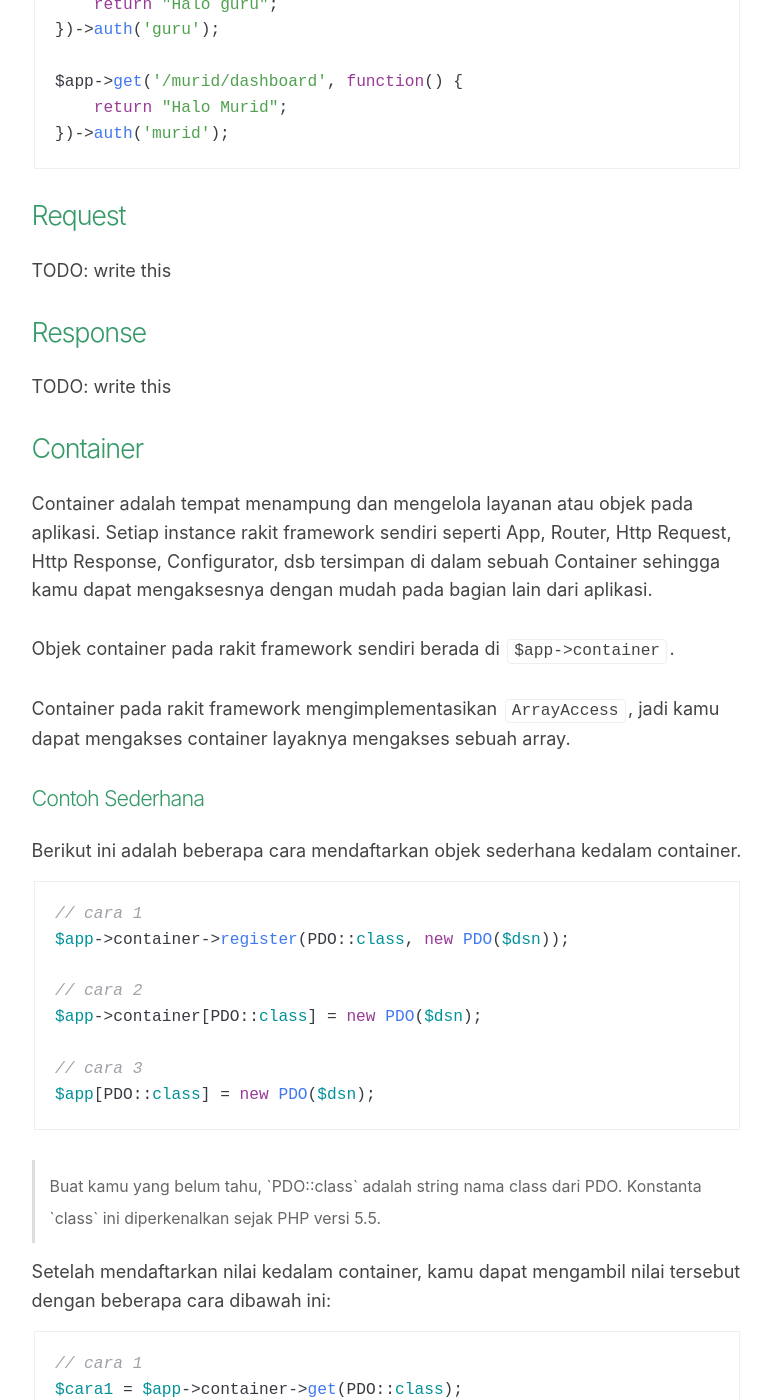
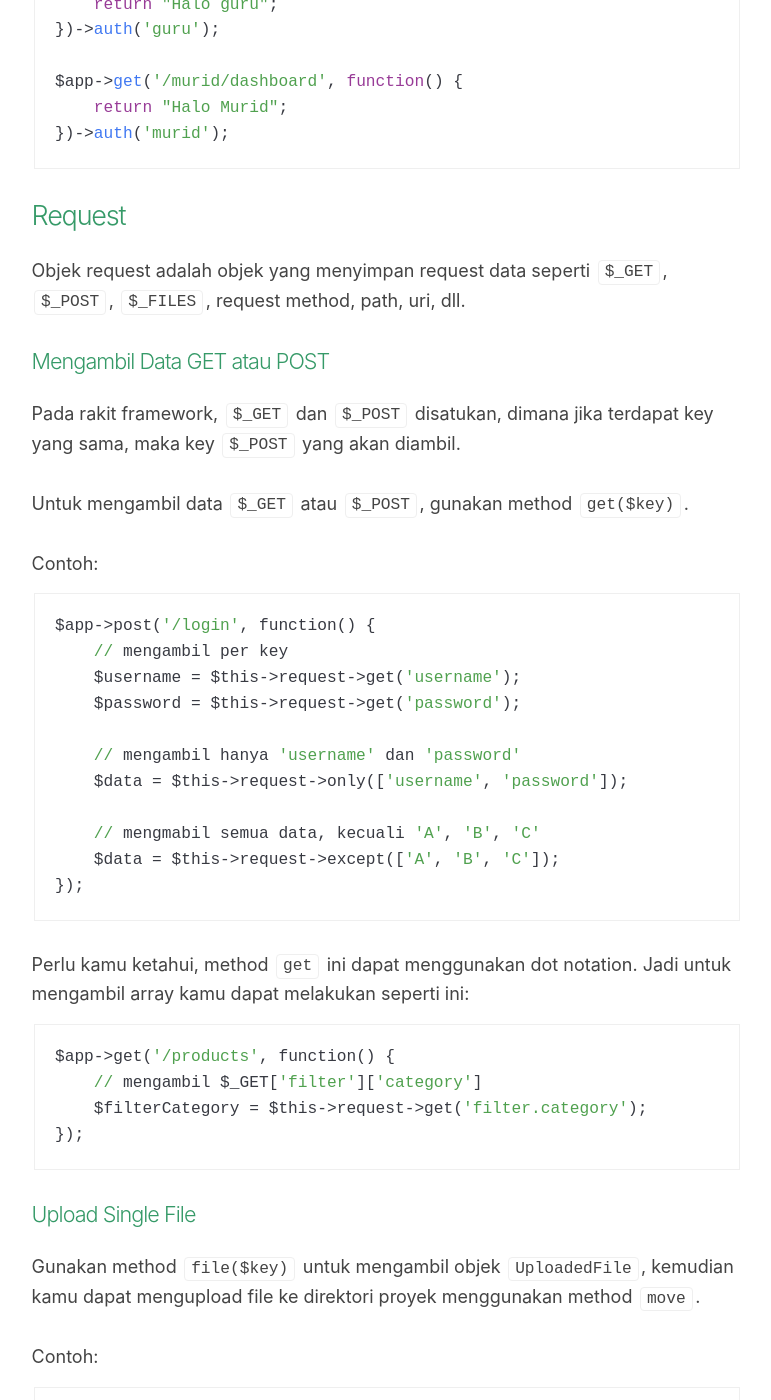
Before and after one commit to afsaepudin/rakit.github.io, a Jekyll site: the page built from id/documentation.md, in a window 1280 px wide and 1400 px high, scrolled down 13028 px. Shown: the whole window, without its empty margins (378-1149 px from the left). Built offline with Jekyll 4.4.1, drawn with Linux system fonts in a browser that asks for light colours; nearby versions of some CDN libraries; some of the changed text lies outside the part shown.

Commit message:
Menambahkan dokumentasi request

````diff
--- a/_includes/docs/id/request.md
+++ b/_includes/docs/id/request.md
@@ -2,4 +2,126 @@
 
 ## [Request](#request)
 
-TODO: write this
+Objek request adalah objek yang menyimpan request data seperti `$_GET`, `$_POST`, `$_FILES`, request method, path, uri, dll.
+
+#### [Mengambil Data GET atau POST](#mengambil-data-get-atau-post)
+
+Pada rakit framework, `$_GET` dan `$_POST` disatukan, dimana jika terdapat key yang sama, maka key `$_POST` yang akan diambil.
+
+Untuk mengambil data `$_GET` atau `$_POST`, gunakan method `get($key)`.
+
+Contoh:
+
+```php
+$app->post('/login', function() {
+    // mengambil per key
+    $username = $this->request->get('username');
+    $password = $this->request->get('password');
+
+    // mengambil hanya 'username' dan 'password'
+    $data = $this->request->only(['username', 'password']);
+
+    // mengmabil semua data, kecuali 'A', 'B', 'C'
+    $data = $this->request->except(['A', 'B', 'C']);
+});
+```
+
+Perlu kamu ketahui, method `get` ini dapat menggunakan dot notation. Jadi untuk mengambil array kamu dapat melakukan seperti ini:
+
+```php
+$app->get('/products', function() {
+    // mengambil $_GET['filter']['category']
+    $filterCategory = $this->request->get('filter.category');
+});
+```
+
+#### [Upload Single File](#upload-single-file)
+
+Gunakan method `file($key)` untuk mengambil objek `UploadedFile`, kemudian kamu dapat mengupload file ke direktori proyek menggunakan method `move`.
+
+Contoh:
+
+```php
+$app->post('/register', function() {
+    $avatar = $this->request->file('avatar');
+    // memastikan $avatar tidak kosong (NULL)
+    if ($avatar) {
+        $avatar->name = 'new-name'; // set nama file output
+        $avatar->move('my/upload/dir');
+    }
+});
+```
+
+Jika kamu mengupload file `test.png`, maka file akan tersimpan di `my/upload/dir/new-name.png`.
+
+#### [Upload Multiple File](#upload-multiple-file)
+
+Mirip-mirip dengan single file. Hanya saja untuk mengambil multiple upload file method yang digunakan adalah `multiFiles($key)`. Nilai yang dikembalikan adalah array `UploadedFile`, jadi kamu perlu loop untuk menguploadnya satu per satu.
+
+```php
+$app->post('/register', function() {
+    $documents = $this->request->multipleFiles('documents');
+    foreach ($documents as $document) {
+        $document->move('my/upload/dir');
+    }
+});
+```
+
+
+#### [Mengambil Route yang Aktif](#mengambil-route-yang-aktif)
+
+Untuk mengambil objek route yang sedang diakses, gunakan method `route()`.
+
+```php
+$app->get('/foo/bar/baz', function() {
+    $currentRoute = $this->request->route();
+    return $currentRoute->getPath(); // => '/foo/bar/baz'
+});
+```
+
+#### [Cek Apakah Request Berupa AJAX](#cek-apakah-request-berupa-ajax)
+
+Untuk mengetahui apakah request berupa AJAX, gunakan method `isAjax()`.
+
+```php
+$app->get('/foo/bar/baz', function() {
+    if ($this->request->isAjax()) {
+        return "request berupa ajax";
+    } else {
+        return "request bukan berupa ajax";
+    }
+});
+```
+
+#### [Mengecek atau Mendapatkan Request Method](#mengecek-atau-mendapatkan-request-method)
+
+Untuk mengetahui atau mengecek request method yang digunakan, kamu dapat gunakan beberapa method ini:
+
+* `isMethodPost()`: untuk mengetahui apakah request berupa POST?
+* `isMethodGet()`: untuk mengetahui apakah request berupa GET?
+* `isMethodPatch()`: untuk mengetahui apakah request berupa PATCH?
+* `isMethodPut()`: untuk mengetahui apakah request berupa PUT?
+* `isMethodDelete()`: untuk mengetahui apakah request berupa DELETE?
+* `method()`: untuk mengambil method yang digunakan, sama seperti `$_SERVER['REQUEST_METHOD']`.
+
+#### [Mengambil Path URL](#mengambil-path-url)
+
+Untuk mengambil path dari url kamu dapat menggunakan methog `path()`. Contoh:
+
+```php
+// misal url = http://localhost:3000/foo/bar/baz?x=12&y=10
+$app->get('/foo/bar/baz', function() {
+    return $this->request->path(); // => '/foo/bar/baz'
+});
+```
+
+#### [Mengambil URI Segment](#mengambil-uri-segment)
+
+Untuk mengambil URI segment, gunakan method `segment($n)` dimana `$n` adalah urutan segment. Contoh:
+
+```php
+// misal url = http://localhost:3000/foo/bar/baz?x=12&y=10
+$app->get('/foo/bar/baz', function() {
+    return $this->request->segment(2); // => 'bar'
+});
+```
````
